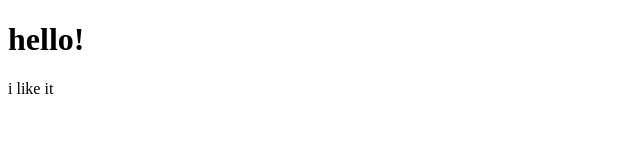
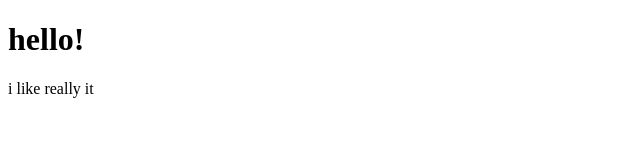
Before and after one commit to hkkang04/gittestpublic, a plain HTML site: page index.html in a window 1280 px wide. Shown: the full height of the page, 0-640 px from the left. Drawn offline with Linux system fonts and the light colour scheme.

Commit message:
updated text

```diff
--- a/index.html
+++ b/index.html
@@ -2,6 +2,6 @@
 <html lang="en">
 <body>
 	<h1> hello! </h1>
-	<p> i like it </p>
+	<p> i like really it </p>
 </body>
 </html>
```
